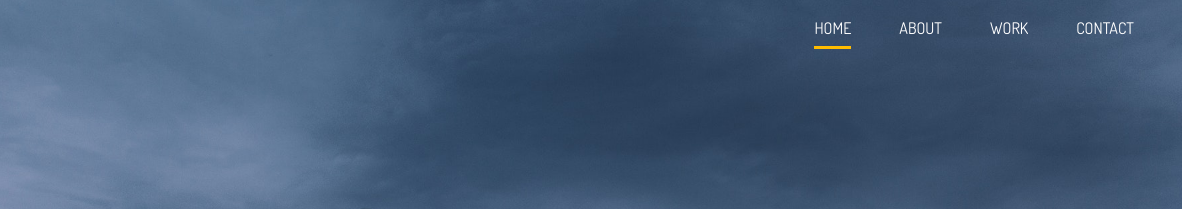
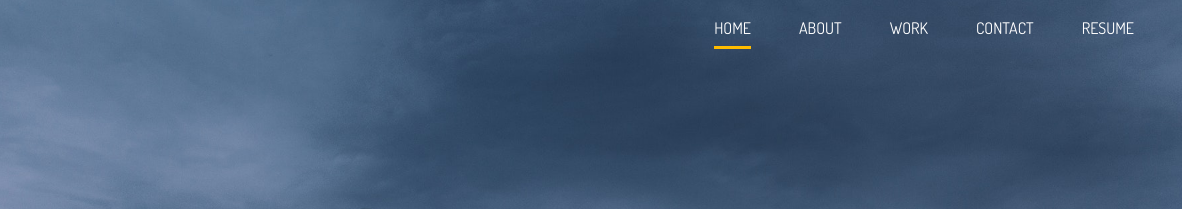
Before and after one commit to jarvishu/Portfolio_v1, a website: page index.html in a window 1280 px wide. Shown: the top 209 px of the page, 98-1280 px from the left. Drawn offline with Linux system fonts and the light colour scheme.

Commit message:
Added Resume

```diff
--- a/index.html
+++ b/index.html
@@ -29,6 +29,11 @@
             <li><a href="about.html" class="">About</a></li>
             <li><a href="work.html" class="">Work</a></li>
             <li><a href="contact.html" class="">Contact</a></li>
+            <li>
+              <a href="./dist/document/Resume_4.PDF" target="_blank" class=""
+                >Resume</a
+              >
+            </li>
           </ul>
         </nav>
         <div class="header-content">
```
Also changed, not shown: 1 other file.
